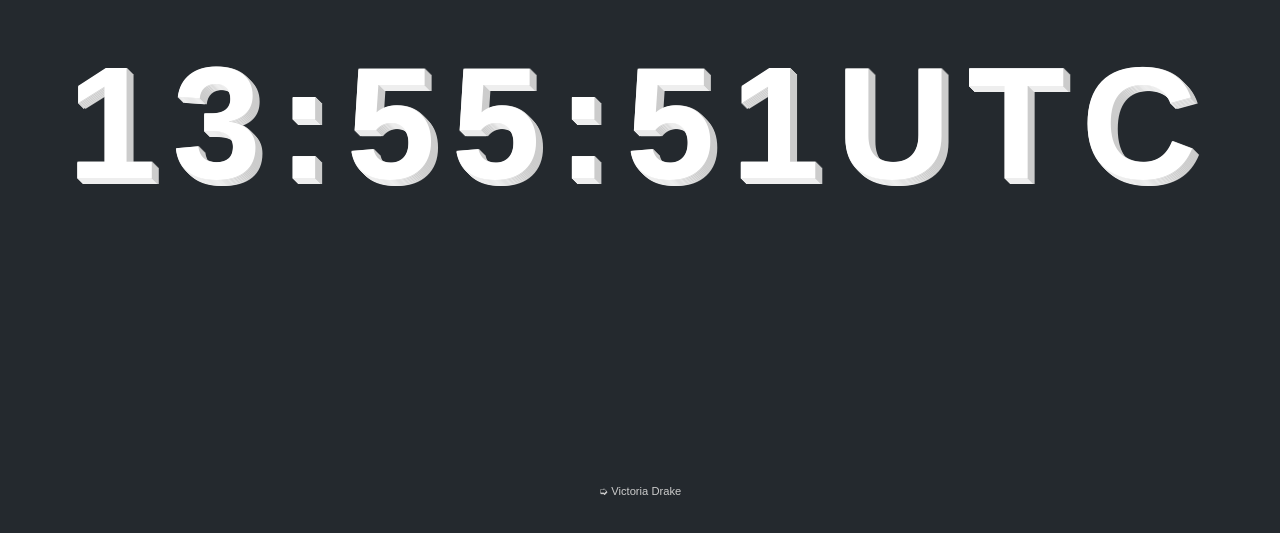
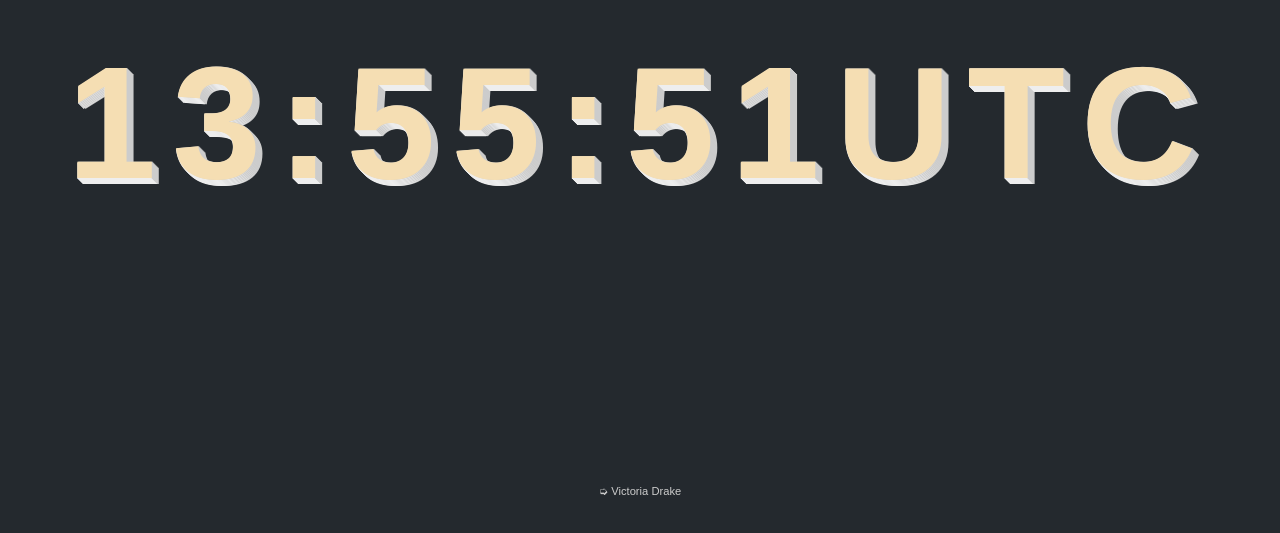
Before and after one commit to victoriadrake/utc, a plain HTML site: page index.html in a window 1280 px wide. Shown: the part 237-770 px from the top of the page. Drawn offline with Linux system fonts and the dark colour scheme.

Commit message:
Milky appearance added

```diff
--- a/style.css
+++ b/style.css
@@ -11,14 +11,14 @@ One of many nanostartups by Victoria Drake
 @media (prefers-color-scheme: light) {
     :root {
         --color-text-primary: #24292e;
-        --color-bg: white;
+        --color-bg: wheat;
         --shadow: rgba(0, 0, 0, 0.3) 0px 2px 5px 0px;
     }
 }
 
 @media (prefers-color-scheme: dark) {
     :root {
-        --color-text-primary: white;
+        --color-text-primary: wheat;
         --color-bg: #24292e;
         --shadow: rgba(0, 0, 0, 0.35) 0px 2px 5px 0px;
     }
```
